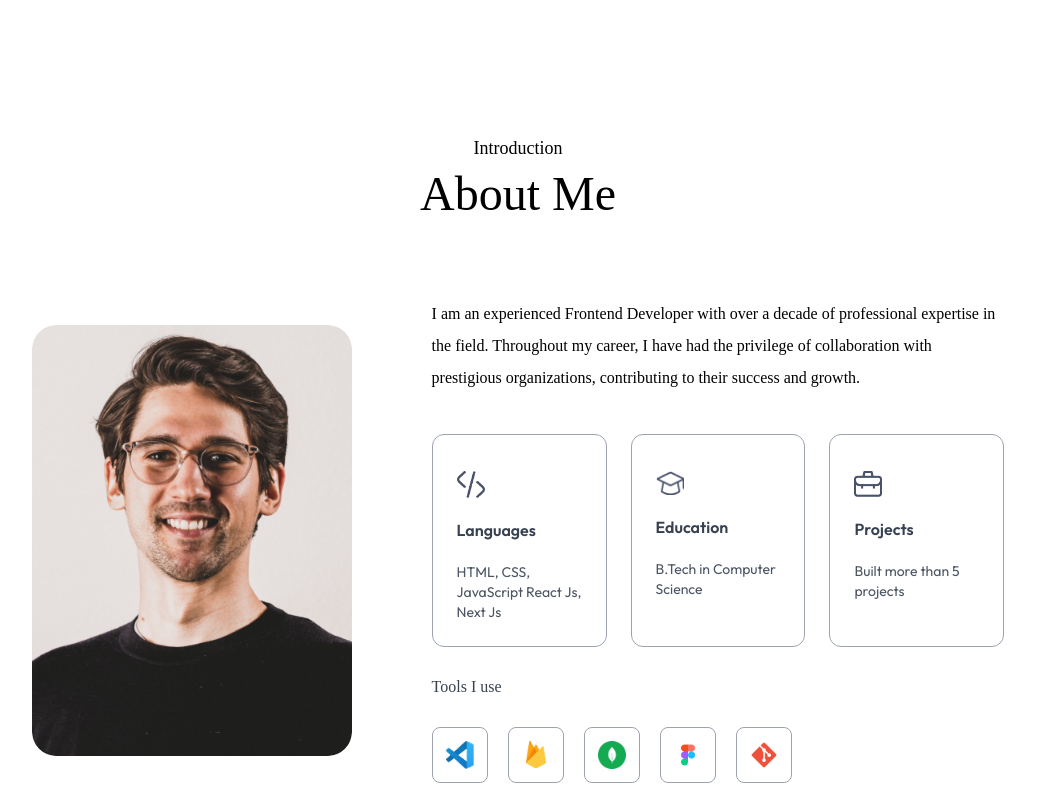
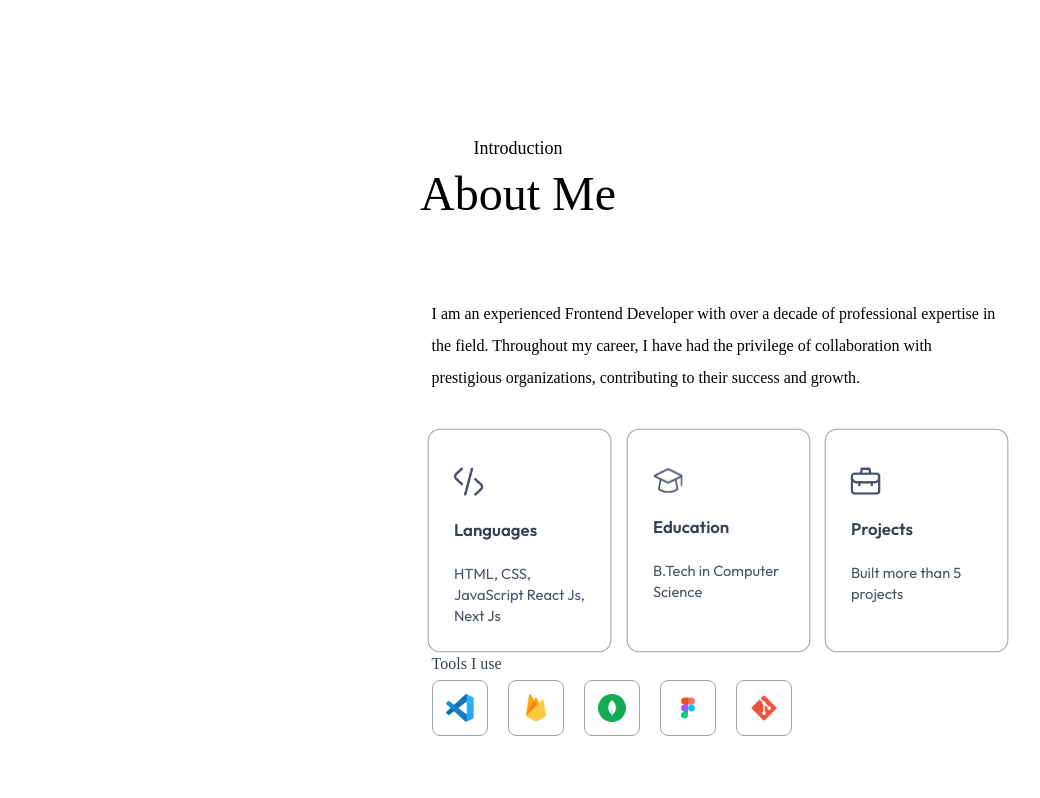
Before and after one commit to Lilian1306/Portfolio-with-Next.js, a Next.js app: page / in a window 1280 px wide. Shown: the part 706-1504 px from the top of the page, without its empty margins (122-1162 px from the left). Built offline with nearby package versions, Linux system fonts and the light colour scheme; a web font is replaced by a local one.

Commit message:
Adding motion in the components

```diff
--- a/components/About.jsx
+++ b/components/About.jsx
@@ -2,24 +2,59 @@
 import { assets, infoList, toolsData } from '@/assets/assets'
 import Image from 'next/image'
 import React from 'react'
+import { motion } from "motion/react"
 
 export default function About({isDarkMode}) {
 
   return (
-    <div id='about' className='w-full px-[12%] py-10 scroll-mt-20'>
-      <h4 className='text-center mb-2 text-lg font-Ovo'>Introduction</h4>
-      <h2 className='text-center text-5xl font-Ovo'>About Me</h2>
+    <motion.div id='about' className='w-full px-[12%] py-10 scroll-mt-20'
+      initial={{opacity: 0}}
+      whileInView={{opacity: 1}}
+      transition={{duration: 1}}
+    >
+      <motion.h4
+        initial={{opacity: 0, y: -20}}
+        whileInView={{opacity: 1, y: 0}}
+        transition={{duration: 0.5, delay: 0.3}}
+        className='text-center mb-2 text-lg font-Ovo'>Introduction
+      </motion.h4>
 
-      <div className='flex w-full flex-col lg:flex-row items-center gap-20 my-20'>
-        <div className='w-64 sm:w-80 rounded-3xl max-w-none'>
+      <motion.h2
+        initial={{opacity: 0, y: -20}}
+        whileInView={{opacity: 1, y: 0}}
+        transition={{duration: 0.5, delay: 0.5}}
+        className='text-center text-5xl font-Ovo'>About Me
+      </motion.h2>
+
+      <motion.div
+        initial={{opacity: 0}}
+        whileInView={{opacity: 1}}
+        transition={{duration: 0.8}}
+        className='flex w-full flex-col lg:flex-row items-center gap-20 my-20'>
+
+        <motion.div
+          initial={{opacity: 0, scale: 0.9}}
+          whileInView={{opactiy: 1, scale: 1}}
+          transition={{duration: 0.6}}
+          className='w-64 sm:w-80 rounded-3xl max-w-none'>
             <Image src={assets.user_image} alt='user' className='w-full rounded-3xl'/>
-        </div>
-        <div className='flex-1'>
+        </motion.div>
+
+        <motion.div
+          initial={{opacity: 0}}
+          whileInView={{opacity: 1}}
+          transition={{duration: 0.6, delay: 0.8}}
+          className='flex-1'>
             <p className='mb-10 max-w-2xl font-Ovo'>I am an experienced Frontend Developer with over a decade of professional expertise in the field. Throughout my career, I have had the privilege of collaboration with prestigious organizations, contributing to their success and growth.</p>
 
-            <ul className='grid grid-cols-1 sm:grid-cols-3 gap-6 max-w-2xl'>
+            <motion.ul
+              initial={{opacity: 0}}
+              whileInView={{opacity: 1}}
+              transition={{duration: 0.8, delay: 1}}
+              className='grid grid-cols-1 sm:grid-cols-3 gap-6 max-w-2xl'>
                 {infoList.map(({icon, iconDark, title, description}, index) => (
-                    <li
+                    <motion.li
+                      whileInView={{scale: 1.05}}
                       className='border-[0.5px] border-gray-400 rounded-xl p-6 cursor-pointer hover:bg-lightHover hover:-translate-y-1 duration-500 hover:shadow-black dark:border-white darker:hover:shadow-white dark:hover:bg-darkHover/50'
                       key={index}
                     >
@@ -30,11 +65,15 @@ export default function About({isDarkMode}) {
                         />
                         <h3 className='my-4 font-semibold text-gray-700 dark:text-white'>{title}</h3>
                         <p className='text-gray-600 text-sm dark:text-white'>{description}</p>
-                    </li>
+                    </motion.li>
                 ))}
-            </ul>
+            </motion.ul>
 
-            <h4 className='my-6 text-gray-700 font-Ovo dark:text-white/80'>Tools I use</h4>
+            <motion.h4h4
+              initial={{y: 20, opacity: 0}}
+              whileInView={{y: 0, opacity: 1}}
+              transition={{delay: 1.3, duration: 0.5}}
+              className='my-6 text-gray-700 font-Ovo dark:text-white/80'>Tools I use</motion.h4h4>
 
             <ul className='flex items-center gap-3 sm:gap-5'>
                 {toolsData.map((tool, index) => (
@@ -44,8 +83,8 @@ export default function About({isDarkMode}) {
                 ))}
             </ul>
 
-        </div>
-      </div>
-    </div>
+        </motion.div>
+      </motion.div>
+    </motion.div>
   )
 }
--- a/components/Contact.jsx
+++ b/components/Contact.jsx
@@ -31,7 +31,7 @@ export default function Contact () {
    };
 
     return (
-        <div id='contact' className='w-full px-[12%] py-10 scroll-mt-20 bg-[url("/footer-bg-color.png")] bg-no-repeat bg-center bg-[length:90%_auto]'>
+        <div id='contact' className='w-full px-[12%] py-10 scroll-mt-20 bg-[url("/footer-bg-color.png")] bg-no-repeat bg-center bg-[length:90%_auto] dark:bg-none'>
            <h4 className="text-center mb-2 text-lg font-Ovo">Connect with me</h4>
 
            <h2 className="text-center text-5xl font-Ovo">Get in touch</h2>
@@ -40,12 +40,15 @@ export default function Contact () {
 
            <form onSubmit={onSubmit} className='max-w-2xl mx-auto'>
              <div className='grid grid-cols-auto gap-6 mt-10 mb-8'>
-                <input type="text" placeholder="Enter you name" required className='flex-1 p-3 outline-none border-[0.5px] border-gray-400 rounded-md bg-white' name="name"/>
-                <input type="email" placeholder="Enter you email" required className="flex-1 p-3 outline-none border-[0.5px] border-gray-400 rounded-md bg-white" name="email"/>
+
+                <input type="text" placeholder="Enter you name" required className='flex-1 p-3 outline-none border-[0.5px] border-gray-400 rounded-md bg-white dark:bg-darkHover/30 dark:border-white/90' name="name"/>
+
+                <input type="email" placeholder="Enter you email" required className="flex-1 p-3 outline-none border-[0.5px] border-gray-400 rounded-md bg-white dark:bg-darkHover/30 dark:border-white/90" name="email"/>
+
              </div>
-             <textarea rows='6' placeholder="Enter your message" required className='w-full p-4 outline-none border-[0.5px] border-gray-400 rounded-md bg-white mb-6' name="message"></textarea>
+             <textarea rows='6' placeholder="Enter your message" required className='w-full p-4 outline-none border-[0.5px] border-gray-400 rounded-md bg-white mb-6 dark:bg-darkHover/30 dark:border-white/90' name="message"></textarea>
 
-              <button type='submit' className='py-3 px-8 w-max flex items-center justify-between gap-2 bg-black/80 text-white rounded-full mx-auto hover:bg-black duration-500'>Submit now <Image src={assets.right_arrow_white} alt='' className='w-4'/></button>
+              <button type='submit' className='py-3 px-8 w-max flex items-center justify-between gap-2 bg-black/80 text-white rounded-full mx-auto hover:bg-black duration-500 dark:bg-transparent dark:border-[0.5px] dark:hover:bg-darkHover'>Submit now <Image src={assets.right_arrow_white} alt='' className='w-4'/></button>
 
               <p className="mt-4">{result}</p>
            </form>
--- a/components/Footer.jsx
+++ b/components/Footer.jsx
@@ -1,14 +1,14 @@
 import { assets } from "@/assets/assets";
 import Image from "next/image";
 
-export default function Footer(){
+export default function Footer({isDarkMode}){
     return (
         <div className="mt-20">
           <div className="text-center ">
-             <Image src={assets.logo} alt="" className="w-36 mx-auto mb-2"/>
+             <Image src={isDarkMode ? assets.logo_dark : assets.logo} alt="" className="w-36 mx-auto mb-2"/>
 
              <div  className="w-max flex items-center gap-2 mx-auto">
-                <Image src={assets.mail_icon} alt="" className="w-6"/>
+                <Image src={isDarkMode ?  assets.mail_icon_dark : assets.mail_icon} alt="" className="w-6"/>
                 tonyhollychiquitinsamylaiky@gmail.com
              </div>
           </div>
--- a/components/Work.jsx
+++ b/components/Work.jsx
@@ -1,7 +1,7 @@
 import { assets, workData } from "@/assets/assets";
 import Image from "next/image";
 
-export default function Work() {
+export default function Work({isDarkMode}) {
     return (
         <div id='work' className='w-full px-[12%] py-10 scroll-mt-20'>
             <h4 className="text-center mb-2 text-lg font-Ovo">My Portfolio</h4>
@@ -9,7 +9,7 @@ export default function Work() {
 
             <p className="text-center max-w-2xl mx-auto mt-5 mb-12 font-Ovo">Welcome to my web development porfolio! Explore a collection of projects showcasing my expretise in front-end development</p>
 
-            <div className='grid grid-cols-auto my-10 gap-5'>
+            <div className='grid grid-cols-auto my-10 gap-5 dark:text-black'>
                 {workData.map((project, index) => (
                     <div key={index} className='aspect-square bg-no-repeat bg-cover bg-center rounded-lg relative cursor-pointer group' style={{backgroundImage: `url(${project.bgImage})`}}>
                         <div className='bg-white w-10/12 rounded-md absolute bottom-5 left-1/2 -translate-x-1/2 py-3 px-5 flex items-center justify-between duration-500 group-hover:bottom-7'>
@@ -24,8 +24,8 @@ export default function Work() {
                     </div>
                 ))}
             </div>
-            <a href="" className="w-max flex items-center justify-center gap-2 text-gray-700 border-[0.5px] border-gray-700 rounded-full py-3 px-10 mx-auto my-20 hover:bg-lightHover duration-500">
-                  Show More <Image src={assets.right_arrow_bold} alt="Right arrow" className="w-4"/>
+            <a href="" className="w-max flex items-center justify-center gap-2 text-gray-700 border-[0.5px] border-gray-700 rounded-full py-3 px-10 mx-auto my-20 hover:bg-lightHover duration-500 dark:text-white dark:border-white dark:hover:bg-darkHover">
+                  Show More <Image src={isDarkMode ? assets.right_arrow_bold_dark : assets.right_arrow_bold} alt="Right arrow" className="w-4"/>
             </a>
 
         </div>
```
Also changed, not shown: components/Header.jsx (+46 -8 lines), package.json (+6 -5 lines), 1 other file (tests, documents, lock files or other folders).
